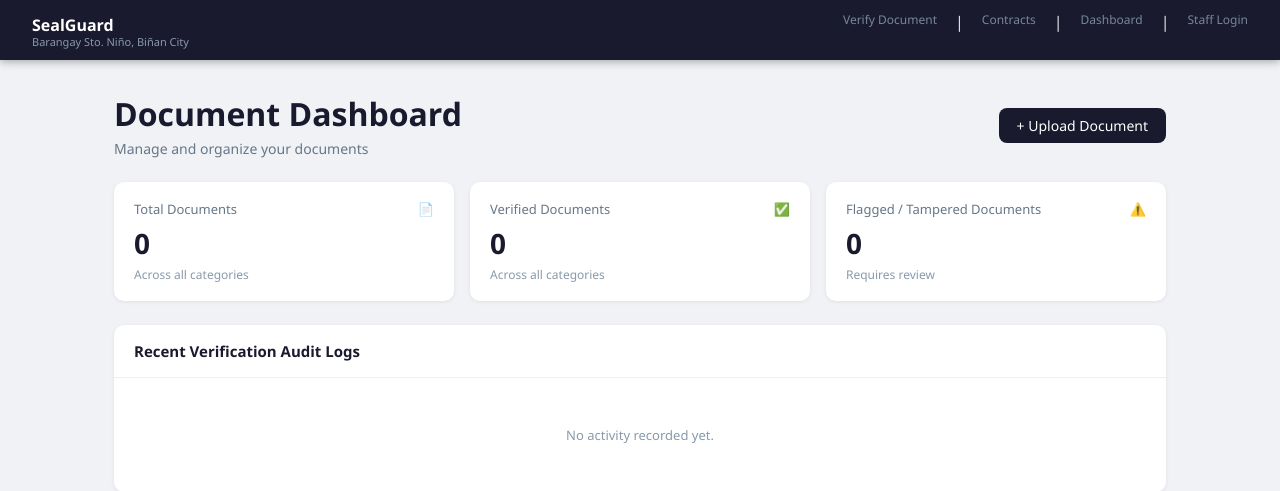
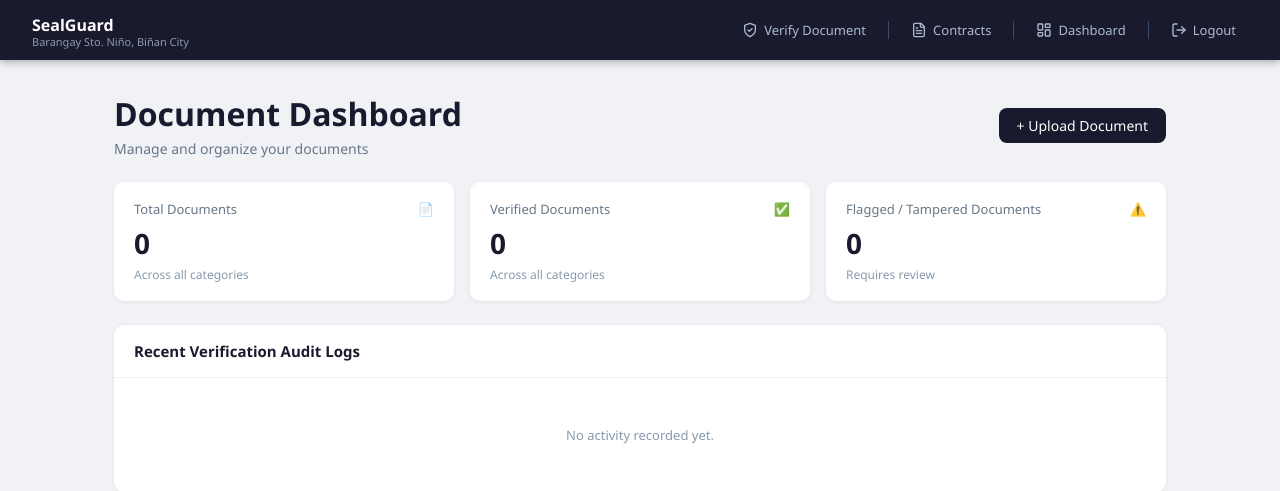
Before and after one commit to Chalesgo/Capstone-encryption, a Django app: page /dashboard/ in a window 1280 px wide. Shown: the top 491 px of the page. Run offline with Django 5.2, Linux system fonts and the light colour scheme; the visitor is signed in with stand-in values (Sample User, id 1); data comes from the database, SQL or seed files in the repository; data that the repository does not hold is empty.

Commit message:
added better topnav

```diff
--- a/contracts/templates/base.html
+++ b/contracts/templates/base.html
@@ -305,6 +305,74 @@
             .navbar { padding: 0 1rem; }
             .container { padding: 1rem; }
         }
+
+            .nav-links {
+        display: flex;
+        align-items: center;
+        gap: 4px;
+        }
+
+        .nav-link {
+            display: flex;
+            align-items: center;
+            gap: 6px;
+            color: #aabbcc;
+            text-decoration: none;
+            font-size: 13px;
+            font-weight: 500;
+            padding: 7px 12px;
+            border-radius: 6px;
+            transition: all 0.2s;
+        }
+
+        .nav-link svg {
+            width: 16px;
+            height: 16px;
+            stroke: currentColor;
+        }
+
+        .nav-link:hover {
+            background: #262a45;
+            color: white;
+        }
+
+        .nav-link.active {
+            background: #262a45;
+            color: white;
+        }
+
+        .nav-divider {
+            width: 1px;
+            height: 18px;
+            background: #3a4a6b;
+            margin: 0 6px;
+        }
+        .nav-link-btn {
+            background: #1a1a2e;
+            border: none;
+            outline: none;
+            font-family: inherit;
+            font-size: inherit;
+            line-height: 1;
+            appearance: none;
+            -webkit-appearance: none;
+            cursor: pointer;
+        }
+
+        .nav-link-btn::-moz-focus-inner {
+            border: 0;
+            padding: 0;
+        }
+
+        .nav-link.nav-link-btn:hover {
+            background: #fee2e2;
+            color: #991b1b;
+        }
+
+        .nav-link-btn:focus-visible {
+            outline: 2px solid #ef4444;
+            outline-offset: 2px;
+        }
     </style>
 </head>
 <body>
@@ -319,18 +387,69 @@
             <span class="brand-sub">Barangay Sto. Niño, Biñan City</span>
         </div>
     </a>
-        <div style="display:flex; justify-content:center; flex-wrap:wrap;
-                    gap:6px 18px; margin-bottom:16px;">
-            <a href="/verify/" style="font-size:12px; color:#778899; text-decoration:none;">Verify Document</a>
-            <span style ="color:#dde1e8;">|</span>
-            <a href="/contracts/" style="font-size:12px; color:#778899; text-decoration:none;">Contracts</a>
-            <span style="color:#dde1e8;">|</span>
-            {% if user.is_authenticated %}
-            <a href="/dashboard/" style="font-size:12px; color:#778899; text-decoration:none;">Dashboard</a>
-            <span style="color:#dde1e8;">|</span>
-            {% endif %}
-            <a href="/accounts/login/" style="font-size:12px; color:#778899; text-decoration:none;">Staff Login</a>
-        </div>
+
+    <div class="nav-links">
+        <a href="/verify/" class="nav-link">
+            <svg viewBox="0 0 24 24" fill="none" stroke-width="2" stroke-linecap="round" stroke-linejoin="round">
+                <path d="M12 22s8-4 8-10V5l-8-3-8 3v7c0 6 8 10 8 10z"/>
+                <path d="m9 12 2 2 4-4"/>
+            </svg>
+            Verify Document
+        </a>
+
+        {% if user.is_authenticated %}
+
+        <div class="nav-divider"></div>
+
+        <a href="/contracts/" class="nav-link">
+            <svg viewBox="0 0 24 24" fill="none" stroke-width="2" stroke-linecap="round" stroke-linejoin="round">
+                <path d="M15 2H6a2 2 0 0 0-2 2v16a2 2 0 0 0 2 2h12a2 2 0 0 0 2-2V7z"/>
+                <path d="M14 2v4a2 2 0 0 0 2 2h4"/>
+                <path d="M10 9H8"/>
+                <path d="M16 13H8"/>
+                <path d="M16 17H8"/>
+            </svg>
+            Contracts
+        </a>
+        <div class="nav-divider"></div>
+
+        <a href="/dashboard/" class="nav-link">
+            <svg viewBox="0 0 24 24" fill="none" stroke-width="2" stroke-linecap="round" stroke-linejoin="round">
+                <rect x="3" y="3" width="7" height="9" rx="1"/>
+                <rect x="14" y="3" width="7" height="5" rx="1"/>
+                <rect x="14" y="12" width="7" height="9" rx="1"/>
+                <rect x="3" y="16" width="7" height="5" rx="1"/>
+            </svg>
+            Dashboard
+        </a>
+        <div class="nav-divider"></div>
+
+        <a href="#" class="nav-link nav-link-logout" onclick="document.getElementById('logout-form').submit(); return false;">
+            <svg viewBox="0 0 24 24" fill="none" stroke-width="2" stroke-linecap="round" stroke-linejoin="round">
+                <path d="M9 21H5a2 2 0 0 1-2-2V5a2 2 0 0 1 2-2h4"/>
+                <path d="M16 17l5-5-5-5"/>
+                <path d="M21 12H9"/>
+            </svg>
+            Logout
+        </a>
+        <form id="logout-form" action="{% url 'logout' %}" method="post" style="display:none;">
+            {% csrf_token %}
+        </form>
+
+        {% else %}
+
+        <div class="nav-divider"></div>
+
+        <a href="/accounts/login/" class="nav-link">
+            <svg viewBox="0 0 24 24" fill="none" stroke-width="2" stroke-linecap="round" stroke-linejoin="round">
+                <path d="M15 3h4a2 2 0 0 1 2 2v14a2 2 0 0 1-2 2h-4"/>
+                <path d="M10 17l5-5-5-5"/>
+                <path d="M15 12H3"/>
+            </svg>
+            Staff Login
+        </a>
+        {% endif %}
+    </div>
 </nav>
 
 <div class="container">
```
